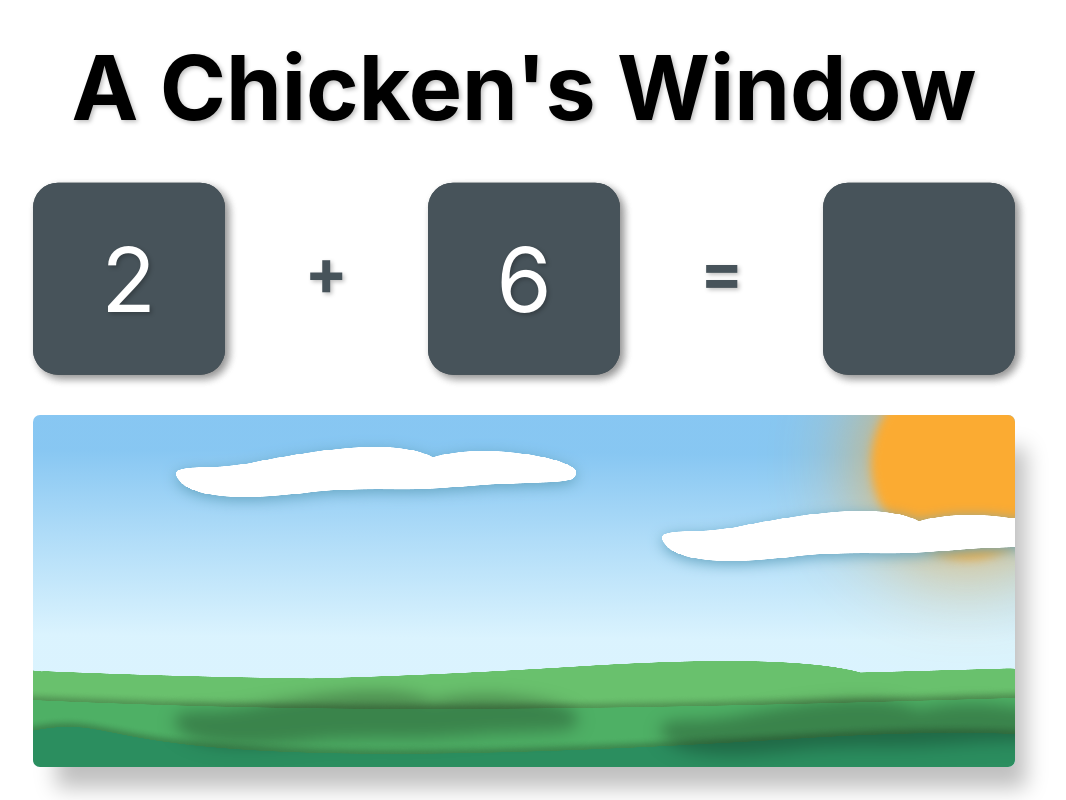
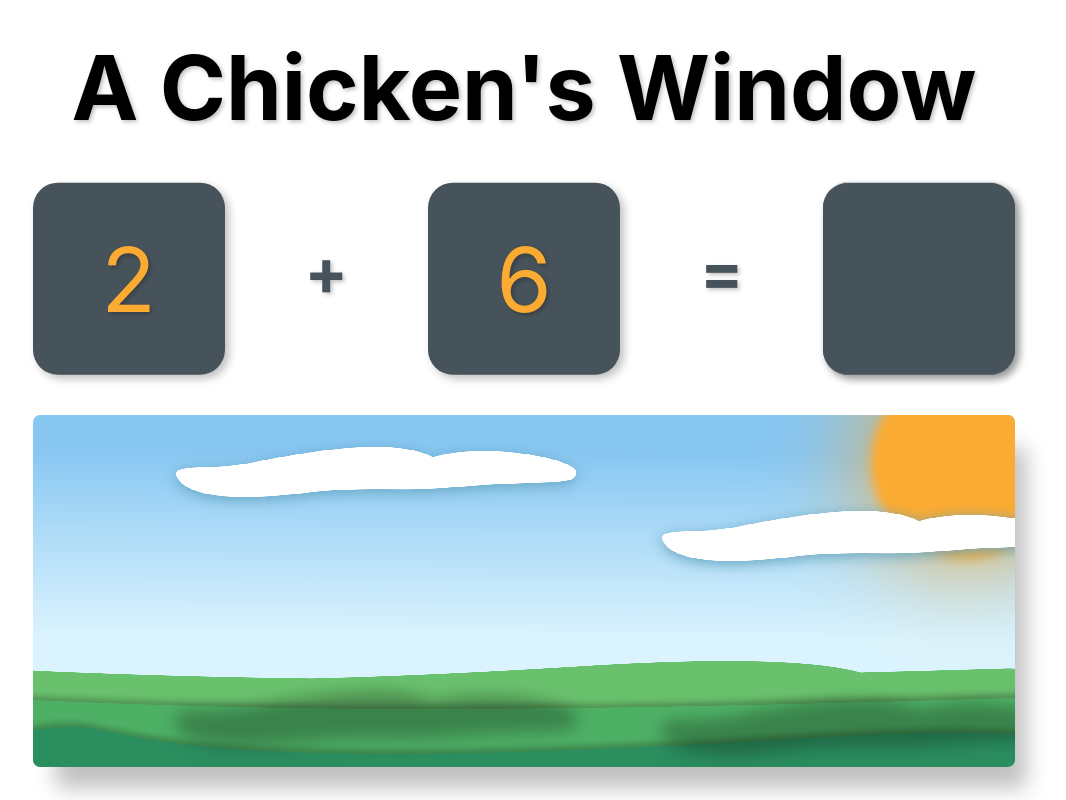
Before and after one commit to andrewvallejo/a-chickens-window, a Next.js app: page / in a window 1280 px wide. Shown: the whole page, without its empty margins (116-1182 px from the left). Built offline with nearby package versions, Linux system fonts and the light colour scheme.

Commit message:
Add conditions to blocks for normal or form

```diff
--- a/components/math/Block.tsx
+++ b/components/math/Block.tsx
@@ -1,21 +1,25 @@
 import { motion } from "framer-motion";
+import { useState } from "react";
 
 import styles from "../../styles/Math.module.scss";
 import { FormBlock } from "./FormBlock";
 
-export const Block = ({ children }: { children: number }): JSX.Element => {
+export const Block = ({ children }: { children: [number, string] }): JSX.Element => {
 	return (
 		<motion.article
+			className={styles.block}
 			animate={{
 				y: [ 8, 4, 8 ]
 			}}
 			transition={{
 				repeat: Infinity,
 				duration: 5
-			}}
-			className={styles.block}>
-			<p className={styles.number}>{children}</p>
-			<FormBlock>{children}</FormBlock>
+			}}>
+			{children[1] === "form" ? (
+				<FormBlock>{children[0]}</FormBlock>
+			) : (
+				<p className={styles.number}>{children[0]}</p>
+			)}
 		</motion.article>
 	);
 };
--- a/components/math/MathProblem.tsx
+++ b/components/math/MathProblem.tsx
@@ -26,11 +26,11 @@
 				}
 			}}>
 			<section className={styles.mathContainer}>
-				<Block>{addends[0]}</Block>
+				<Block>{[ addends[0], "addend" ]}</Block>
 				<Operator>+</Operator>
-				<Block>{addends[1]}</Block>
+				<Block>{[ addends[1], "addend" ]}</Block>
 				<Operator>=</Operator>
-				<Block>{parseInt(answer)}</Block>
+				<Block>{[ parseInt(answer), "form" ]}</Block>
 			</section>
 		</motion.div>
 	);
```
